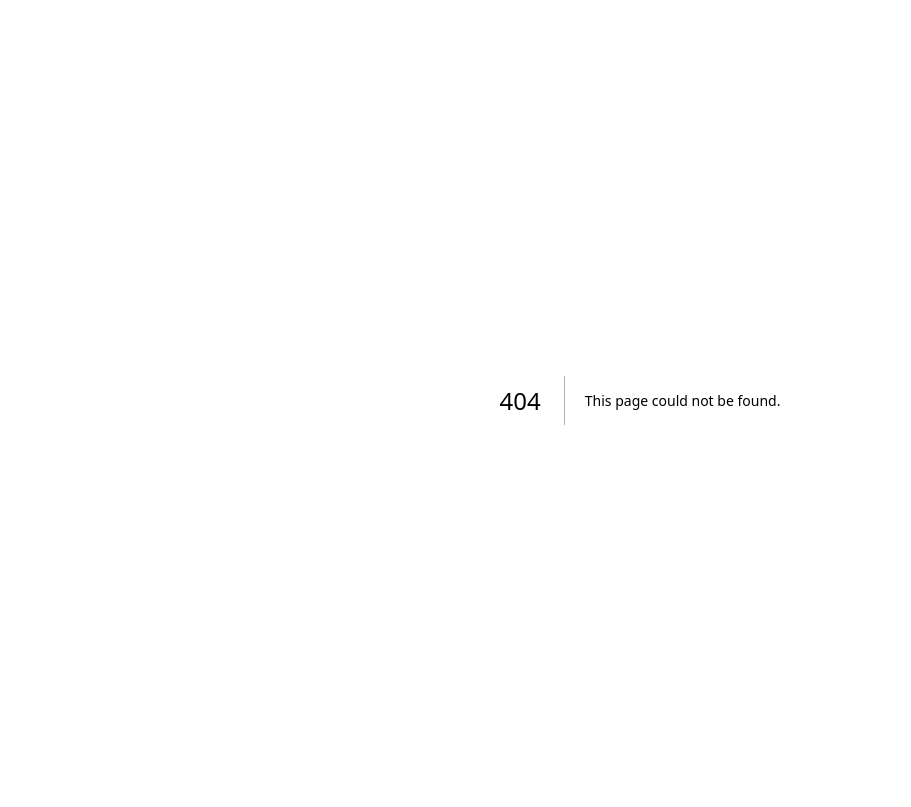
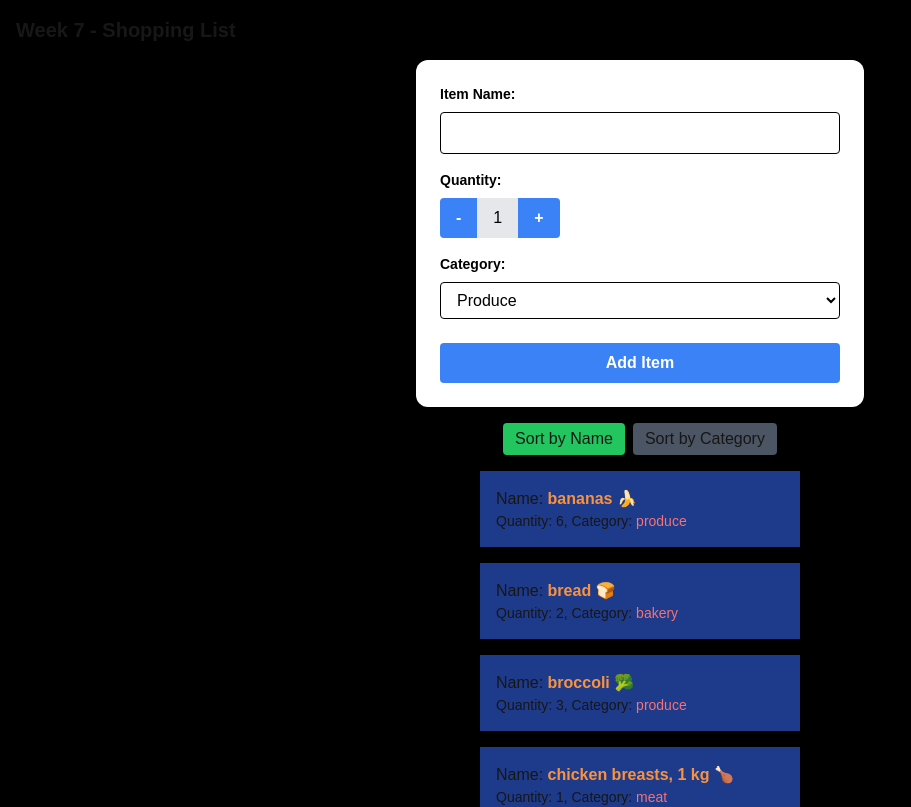
Before and after one commit to FK323/cprg306-assignments, a Next.js app: page /week-7 in a window 1280 px wide. Before the commit this address had no page. Shown: the top 807 px of the page, without its empty margins (0-911 px from the left). Built offline with nearby package versions, Linux system fonts and the light colour scheme.

Commit message:
week-7 done

```diff
--- a/app/page.js
+++ b/app/page.js
@@ -20,6 +20,10 @@ export default function Page() {
         <Link href="/week-6" className="mb-1">
           Week 6
         </Link>
+
+        <Link href="/week-7" className="mb-1">
+          Week 7
+        </Link>
       </div>
     </main>
   );
--- /dev/null
+++ b/app/week-7/item-list.js
@@ -0,0 +1,51 @@
+"use client";
+
+import { useState } from "react";
+import Item from "./item";
+
+export default function ItemList({ items }) {
+  const [sortBy, setSortBy] = useState("name");
+
+  const sortedItems = [...items].sort((a, b) => {
+    if (sortBy === "name") {
+      return a.name.localeCompare(b.name);
+    } else if (sortBy === "category") {
+      return a.category.localeCompare(b.category);
+    }
+    return 0;
+  });
+
+  return (
+    <div className="p-4 flex flex-col items-center">
+      <div className="mb-4 flex gap-2">
+        <button
+          className={`px-3 py-1 rounded ${
+            sortBy === "name" ? "bg-green-500" : "bg-gray-600"
+          }`}
+          onClick={() => setSortBy("name")}
+        >
+          Sort by Name
+        </button>
+        <button
+          className={`px-3 py-1 rounded ${
+            sortBy === "category" ? "bg-green-500" : "bg-gray-600"
+          }`}
+          onClick={() => setSortBy("category")}
+        >
+          Sort by Category
+        </button>
+      </div>
+
+      <ul className="w-full max-w-sm">
+        {sortedItems.map((item) => (
+          <Item
+            key={item.id}
+            name={item.name}
+            quantity={item.quantity}
+            category={item.category}
+          />
+        ))}
+      </ul>
+    </div>
+  );
+}
--- /dev/null
+++ b/app/week-7/item.js
@@ -0,0 +1,16 @@
+export default function Item({ name, quantity, category }) {
+  return (
+    <li className="mb-4 flex justify-center">
+      <div className="p-4 w-80 bg-blue-900">
+        <h1>
+          {" "}
+          Name: <span className="font-bold text-orange-400">{name}</span>
+        </h1>
+        <h2 className="text-sm">
+          Quantity: {quantity}, Category:{" "}
+          <span className="text-red-400">{category} </span>
+        </h2>
+      </div>
+    </li>
+  );
+}
--- /dev/null
+++ b/app/week-7/item.json
@@ -0,0 +1,74 @@
+[
+  {
+    "id": "1h2GJKH12gkHG31h1H",
+    "name": "milk, 4 L 🥛",
+    "quantity": 1,
+    "category": "dairy"
+  },
+  {
+    "id": "2KJH3k2j3H1k2J3K1H",
+    "name": "bread 🍞",
+    "quantity": 2,
+    "category": "bakery"
+  },
+  {
+    "id": "3h2KJH3k2j3H1k2J3",
+    "name": "eggs, dozen 🥚",
+    "quantity": 2,
+    "category": "dairy"
+  },
+  {
+    "id": "4k2J3K1H2GJKH12gk",
+    "name": "bananas 🍌",
+    "quantity": 6,
+    "category": "produce"
+  },
+  {
+    "id": "5H1h1H2KJH3k2j3H",
+    "name": "broccoli 🥦",
+    "quantity": 3,
+    "category": "produce"
+  },
+  {
+    "id": "6H1k2J3K1H2GJKH1",
+    "name": "chicken breasts, 1 kg 🍗",
+    "quantity": 1,
+    "category": "meat"
+  },
+  {
+    "id": "7gkHG31h1H2KJH3k",
+    "name": "pasta sauce 🍝",
+    "quantity": 3,
+    "category": "canned goods"
+  },
+  {
+    "id": "8j3H1k2J3K1H2GJK",
+    "name": "spaghetti, 454 g 🍝",
+    "quantity": 2,
+    "category": "dry goods"
+  },
+  {
+    "id": "9H12gkHG31h1H2KJ",
+    "name": "toilet paper, 12 pack 🧻",
+    "quantity": 1,
+    "category": "household"
+  },
+  {
+    "id": "10H3k2j3H1k2J3K1",
+    "name": "paper towels, 6 pack",
+    "quantity": 1,
+    "category": "household"
+  },
+  {
+    "id": "11k2J3K1H2GJKH12",
+    "name": "dish soap 🍽️",
+    "quantity": 1,
+    "category": "household"
+  },
+  {
+    "id": "12GJKH12gkHG31h1",
+    "name": "hand soap 🧼",
+    "quantity": 4,
+    "category": "household"
+  }
+]
--- /dev/null
+++ b/app/week-7/new-item.js
@@ -0,0 +1,114 @@
+"use client";
+
+import { useState } from "react";
+
+export default function Newitem({ onAddItem }) {
+  const [quantity, setQuantity] = useState(1);
+  const [name, setName] = useState("");
+  const [category, setCategory] = useState("produce");
+
+  const increment = () => {
+    if (quantity < 20) {
+      setQuantity(quantity + 1);
+    }
+  };
+
+  const decrement = () => {
+    if (quantity > 1) {
+      setQuantity(quantity - 1);
+    }
+  };
+
+  const handleSubmit = (event) => {
+    event.preventDefault();
+
+    const newId = Math.floor(Math.random() * 1000000).toString();
+
+    const item = {
+      id: newId,
+      name: name,
+      quantity: quantity,
+      category: category,
+    };
+
+    onAddItem(item);
+
+    setName("");
+    setQuantity(1);
+    setCategory("produce");
+  };
+
+  return (
+    <form
+      className="p-6 max-w-md mx-auto bg-white rounded-xl"
+      onSubmit={(event) => handleSubmit(event)}
+    >
+      <div className="mb-4">
+        <label className="block text-black text-sm font-bold mb-2">
+          Item Name:
+        </label>
+        <input
+          type="text"
+          id="name"
+          value={name}
+          onChange={(e) => setName(e.target.value)}
+          required
+          className="border border-black rounded w-full py-2 px-3 text-black"
+        />
+      </div>
+      <div className="mb-4">
+        <label className="block text-black text-sm font-bold mb-2">
+          Quantity:
+        </label>
+        <div className="flex items-center">
+          <button
+            type="button"
+            onClick={decrement}
+            className="bg-blue-500 text-white font-bold py-2 px-4 rounded-l"
+          >
+            -
+          </button>
+
+          <div className="bg-gray-200 text-black py-2 px-4">{quantity}</div>
+
+          <button
+            type="button"
+            onClick={increment}
+            className="bg-blue-500 text-white font-bold py-2 px-4 rounded-r"
+          >
+            +
+          </button>
+        </div>
+      </div>
+      <div className="mb-6">
+        <label className="block text-black text-sm font-bold mb-2">
+          Category:
+        </label>
+        <select
+          id="category"
+          value={category}
+          onChange={(e) => setCategory(e.target.value)}
+          className="border border-black bg-white rounded w-full py-2 px-3 text-black"
+        >
+          <option value="produce">Produce</option>
+          <option value="dairy">Dairy</option>
+          <option value="bakery">Bakery</option>
+          <option value="meat">Meat</option>
+          <option value="frozen foods">Frozen Foods</option>
+          <option value="canned goods">Canned Goods</option>
+          <option value="dry goods">Dry Goods</option>
+          <option value="beverages">Beverages</option>
+          <option value="snacks">Snacks</option>
+          <option value="household">Household</option>
+          <option value="other">Other</option>
+        </select>
+      </div>
+      <button
+        type="submit"
+        className="w-full bg-blue-500 text-white font-bold py-2 px-4 rounded"
+      >
+        Add Item
+      </button>
+    </form>
+  );
+}
--- /dev/null
+++ b/app/week-7/page.js
@@ -0,0 +1,22 @@
+"use client";
+
+import ItemList from "./item-list";
+import NewItem from "./new-item";
+import itemsData from "./item.json";
+import { useState } from "react";
+
+export default function Page() {
+  const [items, setItems] = useState(itemsData);
+
+  const handleAddItem = (newItem) => {
+    setItems([...items, newItem]);
+  };
+
+  return (
+    <main className="bg-black">
+      <h1 className="font-bold p-4 text-xl">Week 7 - Shopping List</h1>
+      <NewItem onAddItem={handleAddItem} />
+      <ItemList items={items} />
+    </main>
+  );
+}
```
